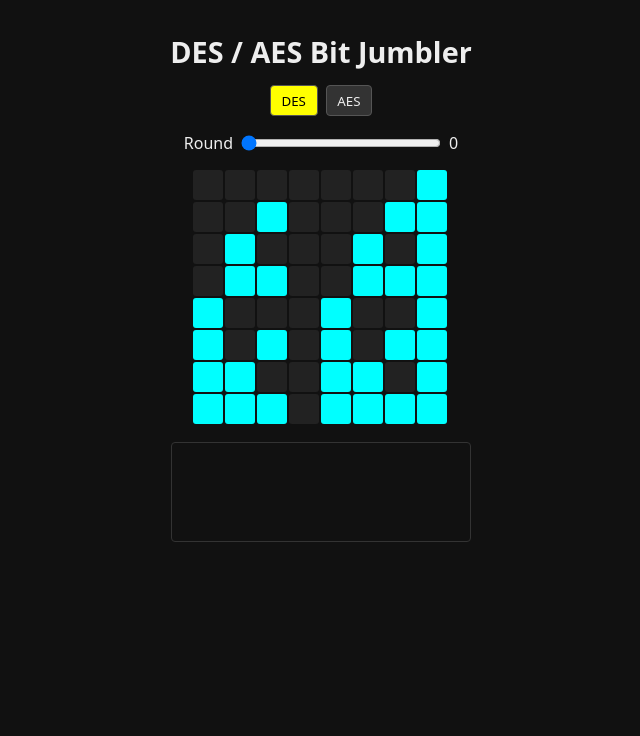
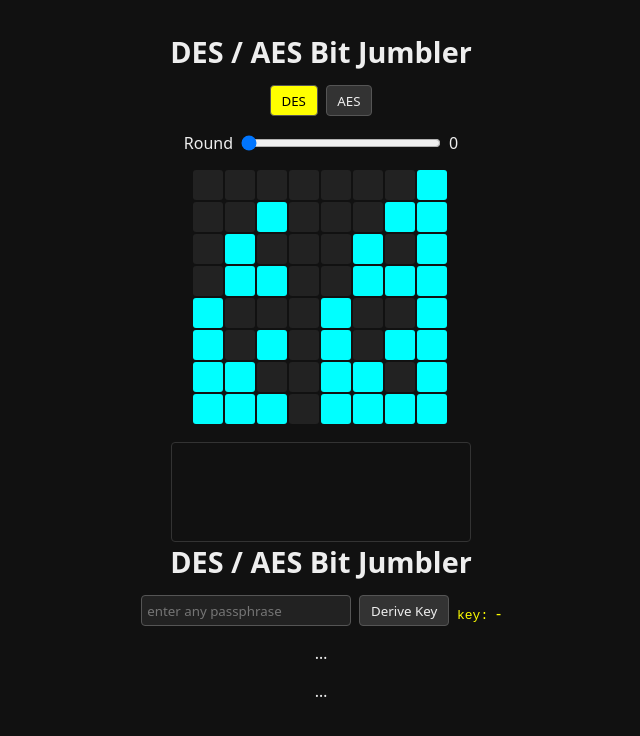
Before and after one commit to vasireddyRevanth/AES_and_DES_Visualiser, a plain HTML site: page index.html in a window 1280 px wide. Shown: the whole page, without its empty margins (319-959 px from the left). Drawn offline with nearby package versions, Linux system fonts and the light colour scheme.

Commit message:
P2: User Input

```diff
--- a/index.html
+++ b/index.html
@@ -28,5 +28,21 @@
 
         <script src="https://cdn.jsdelivr.net/npm/d3@7"></script>
         <script src="main.js"></script>
+
+        <h1>DES / AES Bit Jumbler</h1>
+
+        <!-- NEW: passphrase box -->
+        <div class="key-box">
+            <input
+                id="passInput"
+                type="text"
+                placeholder="enter any passphrase"
+            />
+            <button id="deriveBtn">Derive Key</button>
+            <p id="keyDisplay">key: <span>-</span></p>
+        </div>
+
+        <div class="controls">…</div>
+        …
     </body>
 </html>
--- a/main.js
+++ b/main.js
@@ -1,8 +1,6 @@
-/* ========== PHASE 1 : only visuals, zero crypto ========== */
-const cellSize = 32; // 8*32 = 256 px
+/* ========== PHASE 2 : passphrase → fake 64-bit seed ========== */
+const cellSize = 32;
 const svg = d3.select("#bitGrid");
-
-/* build 8×8 cells once */
 const cells = svg
   .selectAll("g.cell")
   .data(d3.range(64))
@@ -18,9 +16,8 @@ cells
   .attr("width", cellSize - 2)
   .attr("height", cellSize - 2)
   .attr("rx", 3)
-  .attr("fill", "#222"); // default = 0
+  .attr("fill", "#222");
 
-/* draw 64-bit BigInt */
 function draw64(n) {
   const bits = n.toString(2).padStart(64, "0").split("").map(Number);
   cells
@@ -29,17 +26,40 @@ function draw64(n) {
     .attr("fill", (d) => (d ? "#0ff" : "#222"));
 }
 
-/* ===== slider : dummy random block ===== */
+/* ---- new: passphrase handling ---- */
+const passInput = d3.select("#passInput");
+const deriveBtn = d3.select("#deriveBtn");
+const keySpan = d3.select("#keyDisplay span");
+
+let derivedKey = 0x0123456789abcdefn; // default until user derives
+
+deriveBtn.on("click", () => {
+  const phrase = passInput.property("value");
+  if (!phrase) {
+    alert("Enter a passphrase");
+    return;
+  }
+  // PHASE-2 STUB: fake 64-bit hex from first 16 chars of SHA-256
+  const seed = phrase
+    .split("")
+    .reduce((a, c) => ((a << 5) - a + c.charCodeAt(0)) & 0xffffffff, 0);
+  derivedKey = BigInt(
+    "0x" + Math.abs(seed).toString(16).padStart(16, "0").slice(0, 16),
+  );
+  keySpan.text("0x" + derivedKey.toString(16).padStart(16, "0"));
+  draw64(derivedKey); // show the key bits instantly
+});
+
+/* ---- slider still dummy random ---- */
 const slider = d3.select("#roundSlider");
 const lbl = d3.select("#roundLbl");
 slider.on("input", () => {
   const r = +slider.property("value");
   lbl.text(r);
-  /* dummy: more rounds → more random */
-  let dummy = 0x0123456789abcdefn;
+  let dummy = derivedKey;
   for (let i = 0; i < r; i++)
     dummy = BigInt("0x" + Math.random().toString(16).slice(2, 18));
   draw64(dummy);
 });
 /* init */
-draw64(0x0123456789abcdefn);
+draw64(derivedKey);
--- a/styles.css
+++ b/styles.css
@@ -59,3 +59,33 @@ input[type="range"] {
     border: 1px solid #333;
     border-radius: 4px;
 }
+.key-box {
+    display: flex;
+    gap: 0.5rem;
+    align-items: center;
+    margin-bottom: 1rem;
+}
+.key-box input {
+    flex: 1;
+    padding: 0.4em;
+    border: 1px solid #555;
+    background: #222;
+    color: var(--text);
+    border-radius: 4px;
+}
+.key-box button {
+    background: #333;
+    border: 1px solid #555;
+    color: var(--text);
+    padding: 0.4em 0.8em;
+    border-radius: 4px;
+    cursor: pointer;
+}
+.key-box button:hover {
+    background: #444;
+}
+#keyDisplay {
+    margin-top: 0.3rem;
+    font-family: monospace;
+    color: var(--accent);
+}
```
